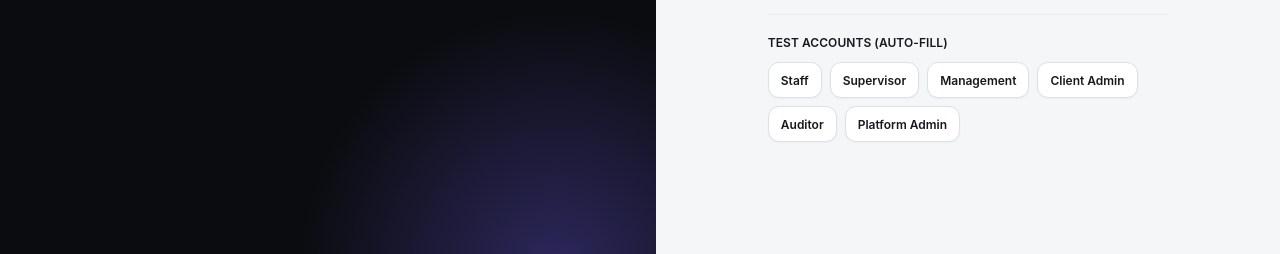
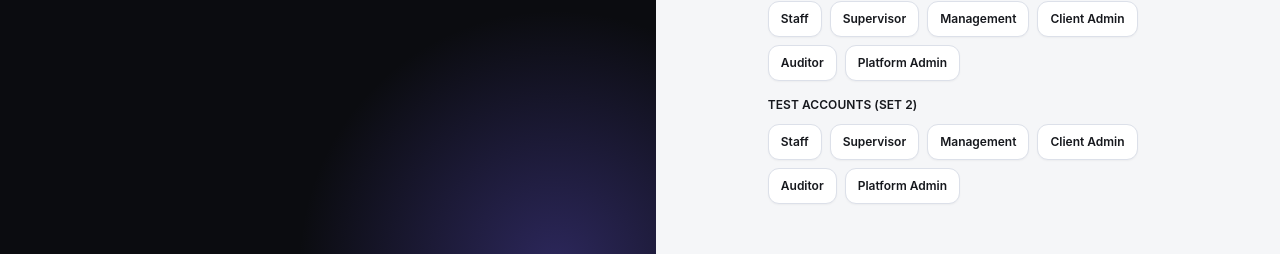
Before and after one commit to SchullGroup/edms-frontend, a Next.js app: page / in a window 1280 px wide. Shown: the part 472-726 px from the top of the page. Built offline with nearby package versions, Linux system fonts and the light colour scheme; no server answers.

Commit message:
feat: add second set of test accounts and allow custom passwords to autofill helper

```diff
--- a/src/app/page.tsx
+++ b/src/app/page.tsx
@@ -61,9 +61,9 @@ export default function LoginPage() {
     loginMutation.mutate();
   };
 
-  const autofill = (testEmail: string) => {
+  const autofill = (testEmail: string, testPassword = 'password') => {
     setEmail(testEmail);
-    setPassword('password');
+    setPassword(testPassword);
   };
 
   if (currentUser) return null;
@@ -251,6 +251,63 @@ export default function LoginPage() {
                 Platform Admin
               </button>
             </div>
+
+            <div
+              style={{
+                fontSize: '12px',
+                fontWeight: 600,
+                color: 'var(--text-soft)',
+                marginBottom: '12px',
+                marginTop: '16px',
+                textTransform: 'uppercase',
+              }}
+            >
+              Test Accounts (Set 2)
+            </div>
+            <div className="flex g8" style={{ flexWrap: 'wrap' }}>
+              <button
+                className="btn btn-secondary"
+                style={{ fontSize: '12px', padding: '6px 12px' }}
+                onClick={() => autofill('boyebamiji+staff@schulltech.com', 'Fixture123!')}
+              >
+                Staff
+              </button>
+              <button
+                className="btn btn-secondary"
+                style={{ fontSize: '12px', padding: '6px 12px' }}
+                onClick={() => autofill('boyebamiji+supervisor@schulltech.com', 'Fixture123!')}
+              >
+                Supervisor
+              </button>
+              <button
+                className="btn btn-secondary"
+                style={{ fontSize: '12px', padding: '6px 12px' }}
+                onClick={() => autofill('boyebamiji+management@schulltech.com', 'Fixture123!')}
+              >
+                Management
+              </button>
+              <button
+                className="btn btn-secondary"
+                style={{ fontSize: '12px', padding: '6px 12px' }}
+                onClick={() => autofill('boyebamiji+clientadmin@schulltech.com', 'Fixture123!')}
+              >
+                Client Admin
+              </button>
+              <button
+                className="btn btn-secondary"
+                style={{ fontSize: '12px', padding: '6px 12px' }}
+                onClick={() => autofill('boyebamiji+auditor@schulltech.com', 'Fixture123!')}
+              >
+                Auditor
+              </button>
+              <button
+                className="btn btn-secondary"
+                style={{ fontSize: '12px', padding: '6px 12px' }}
+                onClick={() => autofill('boyebamiji+schulltechadmin@schulltech.com', 'Fixture123!')}
+              >
+                Platform Admin
+              </button>
+            </div>
           </div>
         </div>
       </div>
```
